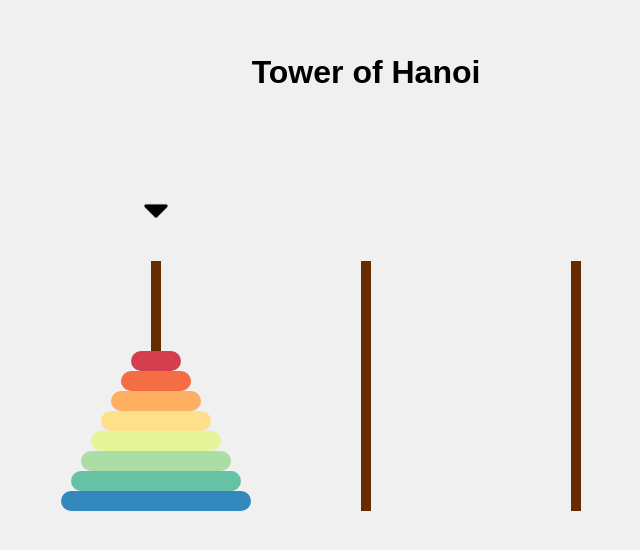
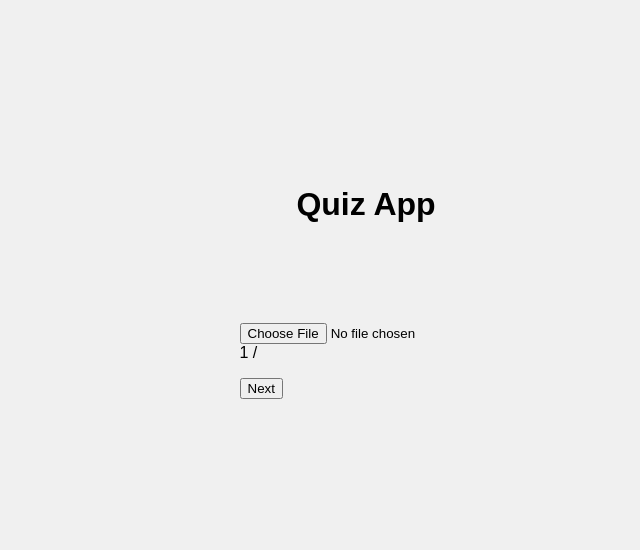
Before and after one commit to huunghia160699/towerofhanoi, a plain HTML site: page index.html in a window 1280 px wide. Shown: the part 126-676 px from the top of the page, without its empty margins (274-914 px from the left). Drawn offline with Linux system fonts and the light colour scheme.

Commit message:
Update index.html

```diff
--- a/index.html
+++ b/index.html
@@ -3,21 +3,29 @@
   <head>
     <meta charset="UTF-8" />
     <meta name="viewport" content="width=device-width, initial-scale=1.0" />
-    <title>Tower of Hanoi</title>
     <link rel="stylesheet" href="style.css" />
+    <title>Mobile Quiz App</title>
   </head>
   <body>
-    <div class="container">
-      <h1>Tower of Hanoi</h1>
-      <div class="pointer">
-        <img src="./icon.png" alt="" />
+    <div id="quiz-container">
+      <h1>Quiz App</h1>
+      <input title="s" placeholder="s" type="file" onchange="previewFile()" />
+      <div id="question-counter">
+        <span id="current-question">1</span> /
+        <span id="total-questions"></span>
       </div>
-      <div class="pegs">
-        <div class="peg" id="peg0"></div>
-        <div class="peg" id="peg1"></div>
-        <div class="peg" id="peg2"></div>
-      </div>
+      <div id="question"><p></p></div>
+      <img
+        id="question-image"
+        src=""
+        alt="Question Image"
+        style="display: none"
+      />
+      <div id="options"></div>
+      <button type="button" id="next-button">Next</button>
+      <div id="result" style="display: none"></div>
     </div>
-    <script src="main.js"></script>
+
+    <script src="renderer.js"></script>
   </body>
 </html>
```
